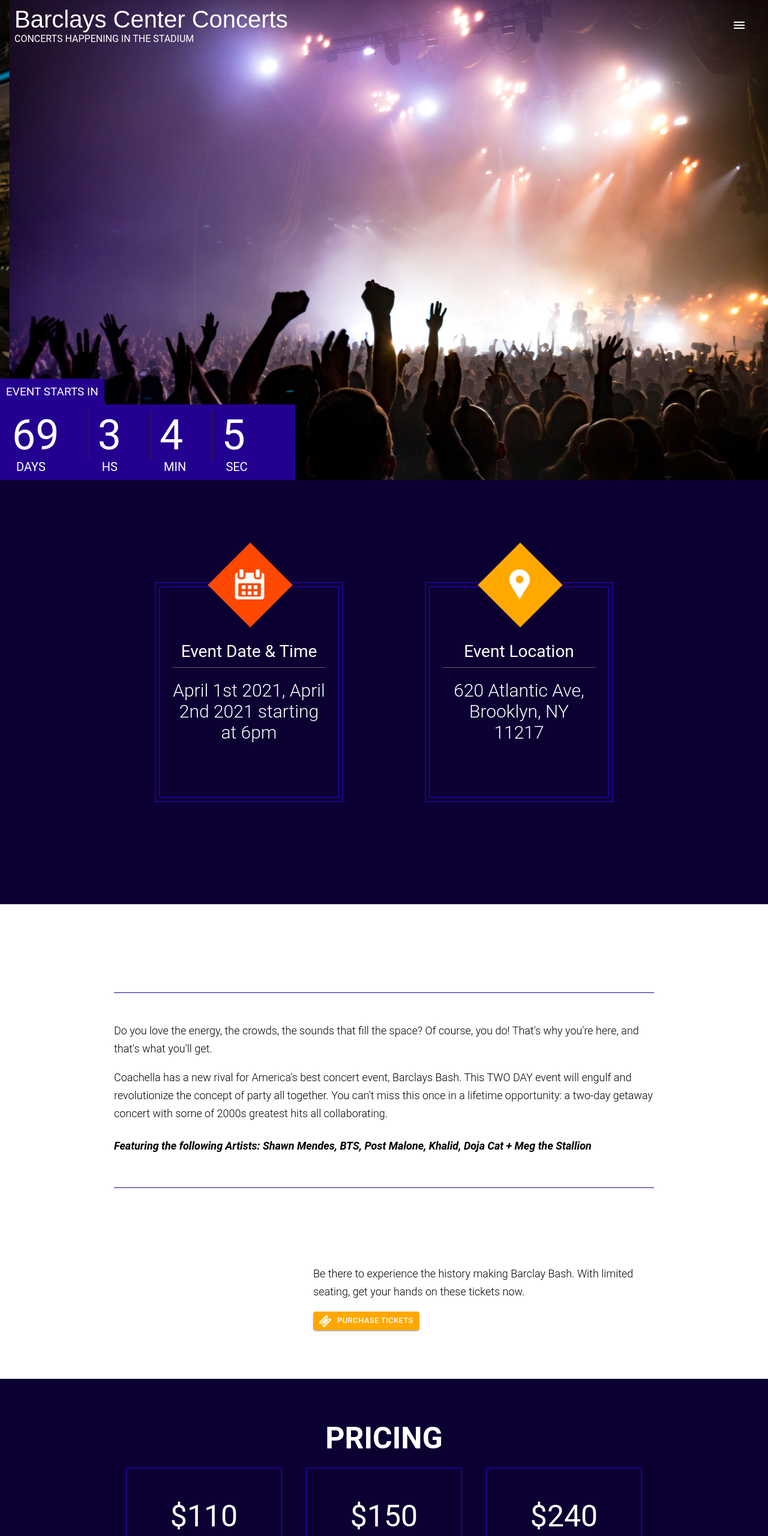
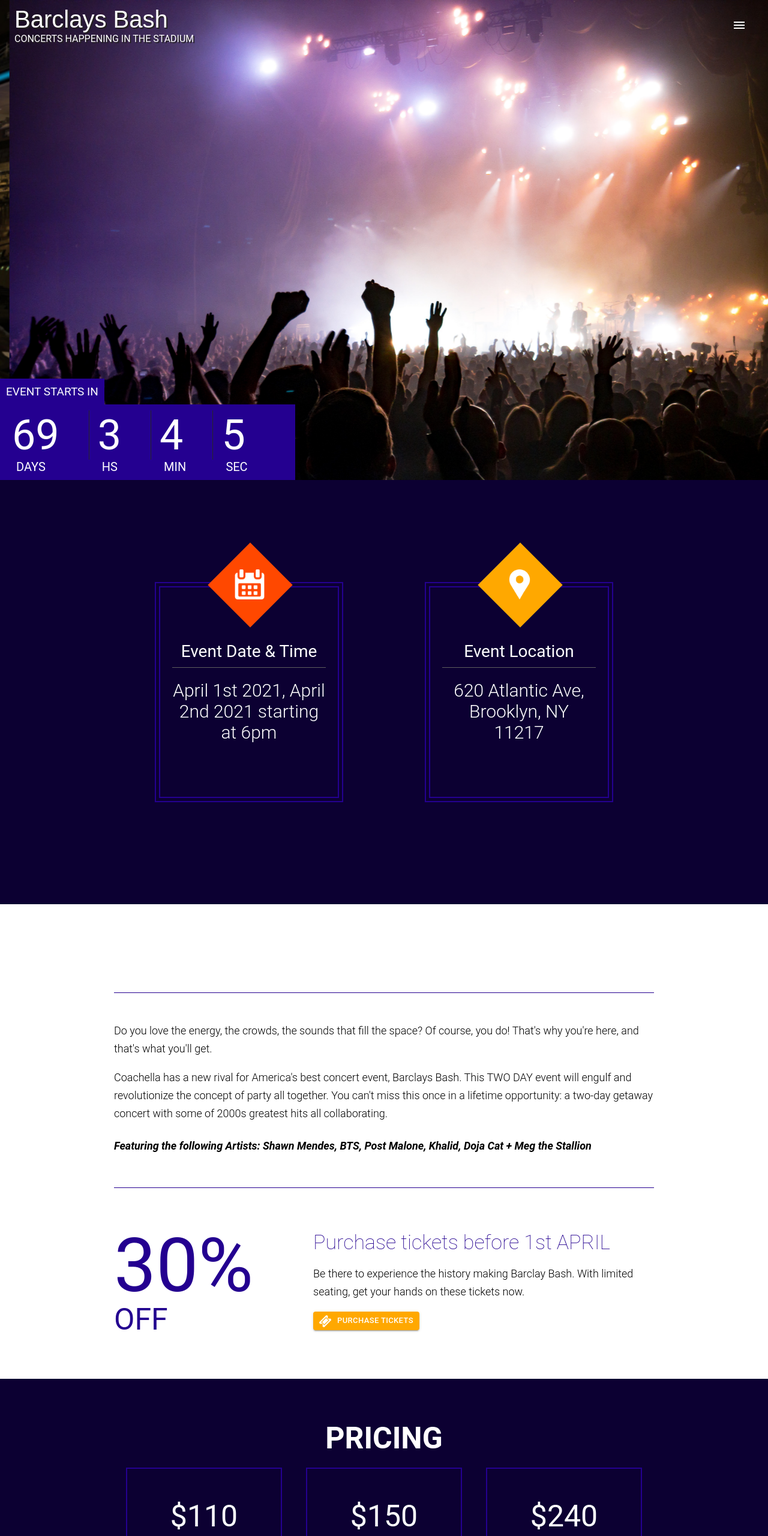
Before and after one commit to jo-kaur/venue_page, a React (Create React App) app: page / in a window 1280 px wide. Shown: the top 2560 px of the page at 60% size. Built offline with nearby package versions, Linux system fonts and the light colour scheme.

Commit message:
update header and its style

```diff
--- a/src/components/header_footer/Header.js
+++ b/src/components/header_footer/Header.js
@@ -52,7 +52,7 @@
 
                     <div className="header_logo">
                         <div className="font_righteous header_logo_venue">
-                            Barclays Center Concerts
+                            Barclays Bash
                         </div>
                         <div className="header_logo_title">Concerts happening in the stadium</div>
                     </div>
--- a/src/resources/styles.css
+++ b/src/resources/styles.css
@@ -47,10 +47,12 @@
 }
 header .header_logo_venue {
     font-size: 40px;
+    text-shadow: 2px 2px rgb(36, 33, 33);
 }
 
 header .header_logo_title {
     text-transform: uppercase;
+    text-shadow: 2px 2px rgb(36, 33, 33);
 }
 
 /*====================
@@ -273,7 +275,7 @@
 }
 
 .discount_wrapper .discount_porcentage span:nth-child(1) {
-    color: white;
+    color:#240090;
     font-size: 125px;
     font-weight: 400;
     display: block;
@@ -281,7 +283,7 @@
 }
 
 .discount_wrapper .discount_porcentage span:nth-child(2) {
-    color: white;
+    color: #240090;
     font-size: 50px;
     font-weight: 400;
     display: block;
@@ -292,7 +294,7 @@
     font-size: 34px;
     font-weight: 100;
     margin: 0px;
-    color: white;
+    color: #240090;
 }
 
 .discount_wrapper .discount_description p {
@@ -306,6 +308,7 @@
 ======================*/
 .artist_image {
     background-size: cover !important;
+    background-position: center;
     height:400px;
     width: 100%;
 }
```
Also changed, not shown: 1 other file (tests, documents, lock files or other folders).
